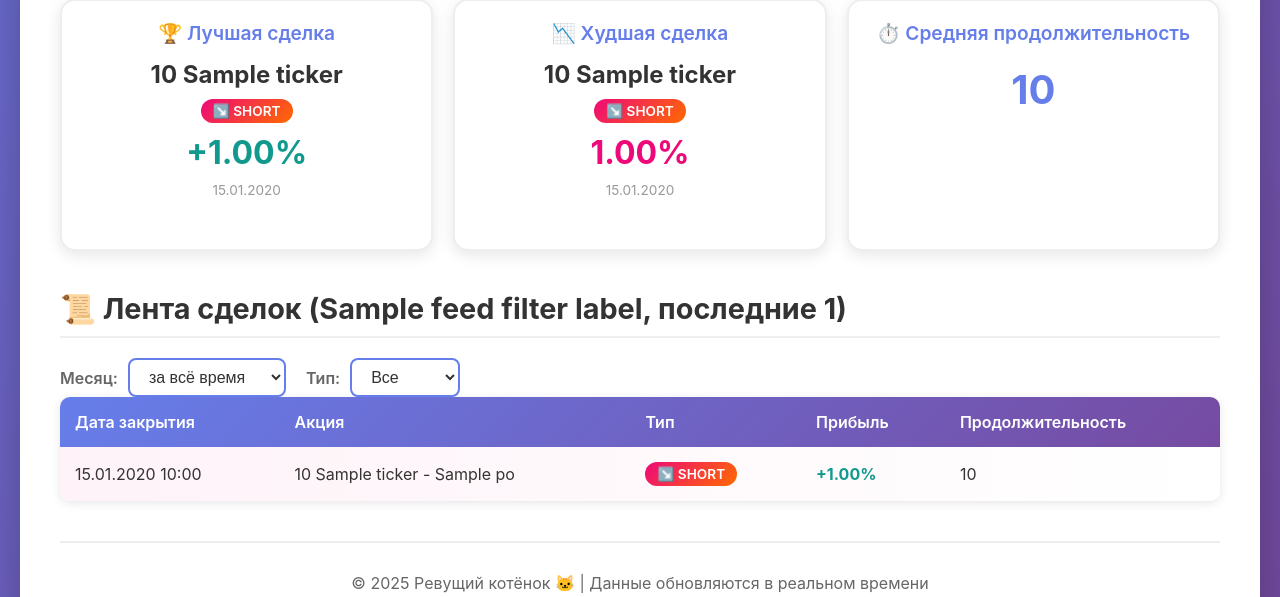
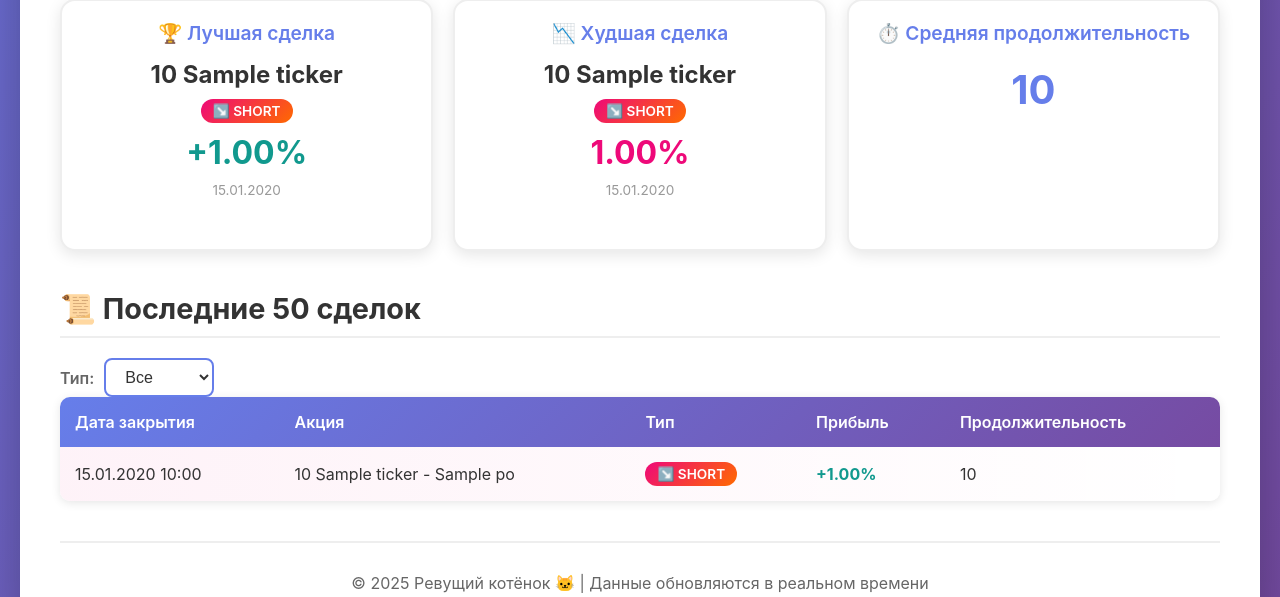
Before and after one commit to avelikzhanin/roaring_kitten, a FastAPI app: template templates/dashboard.html in a window 1280 px wide. Shown: the part 1012-1609 px from the top of the page. Run offline with FastAPI, Linux system fonts and the light colour scheme; the template is opened without the code that fills it: most values are stand-ins (such as "Sample title", 1, 10 or a date in 2020); parts of the project's set-up code (start-up, migrations or seed data) failed here and were passed over.

Commit message:
Update dashboard.html

```diff
--- a/templates/dashboard.html
+++ b/templates/dashboard.html
@@ -201,27 +201,15 @@
             </div>
         </section>
 
-        <!-- Блок: Лента сделок с фильтрами -->
+        <!-- Блок: Последние 50 сделок с фильтром по типу -->
         {% if closed_positions %}
         <section class="trades-feed">
             <div class="section-header">
-                <h2>📜 Лента сделок ({{ feed_filter_label }}, последние {{ closed_positions|length }})</h2>
+                <h2>📜 Последние 50 сделок</h2>
                 <div class="feed-filters">
                     <div class="filter-group">
-                        <label for="feed-month-select">Месяц:</label>
-                        <select id="feed-month-select" onchange="changeFeedFilters()">
-                            <option value="all" {% if not feed_year %}selected{% endif %}>за всё время</option>
-                            {% for m in months_list %}
-                            <option value="{{ m.year }}-{{ m.month }}"
-                                    {% if feed_year == m.year and feed_month == m.month %}selected{% endif %}>
-                                {{ m.label }}
-                            </option>
-                            {% endfor %}
-                        </select>
-                    </div>
-                    <div class="filter-group">
                         <label for="feed-type-select">Тип:</label>
-                        <select id="feed-type-select" onchange="changeFeedFilters()">
+                        <select id="feed-type-select" onchange="changeFeedType()">
                             <option value="all" {% if feed_type == 'all' %}selected{% endif %}>Все</option>
                             <option value="LONG" {% if feed_type == 'LONG' %}selected{% endif %}>LONG</option>
                             <option value="SHORT" {% if feed_type == 'SHORT' %}selected{% endif %}>SHORT</option>
@@ -265,20 +253,11 @@
         {% else %}
         <section class="trades-feed">
             <div class="section-header">
-                <h2>📜 Лента сделок</h2>
+                <h2>📜 Последние 50 сделок</h2>
                 <div class="feed-filters">
                     <div class="filter-group">
-                        <label for="feed-month-select">Месяц:</label>
-                        <select id="feed-month-select" onchange="changeFeedFilters()">
-                            <option value="all" selected>за всё время</option>
-                            {% for m in months_list %}
-                            <option value="{{ m.year }}-{{ m.month }}">{{ m.label }}</option>
-                            {% endfor %}
-                        </select>
-                    </div>
-                    <div class="filter-group">
                         <label for="feed-type-select">Тип:</label>
-                        <select id="feed-type-select" onchange="changeFeedFilters()">
+                        <select id="feed-type-select" onchange="changeFeedType()">
                             <option value="all" selected>Все</option>
                             <option value="LONG">LONG</option>
                             <option value="SHORT">SHORT</option>
@@ -286,7 +265,7 @@
                     </div>
                 </div>
             </div>
-            <p class="no-data">Нет сделок для выбранных фильтров</p>
+            <p class="no-data">Нет сделок для выбранного фильтра</p>
         </section>
         {% endif %}
 
@@ -317,21 +296,9 @@
             window.location.href = url.toString();
         }
 
-        function changeFeedFilters() {
-            const monthSelect = document.getElementById('feed-month-select');
+        function changeFeedType() {
             const typeSelect = document.getElementById('feed-type-select');
-
             const url = new URL(window.location);
-
-            // Фильтр по месяцу
-            if (monthSelect.value === 'all') {
-                url.searchParams.delete('feed_year');
-                url.searchParams.delete('feed_month');
-            } else {
-                const [year, month] = monthSelect.value.split('-');
-                url.searchParams.set('feed_year', year);
-                url.searchParams.set('feed_month', month);
-            }
 
             // Фильтр по типу
             if (typeSelect.value === 'all') {
```
